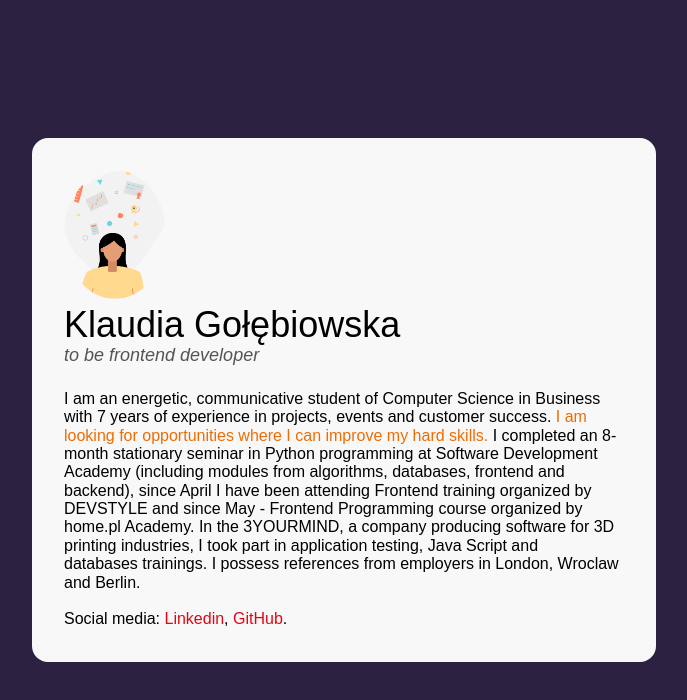
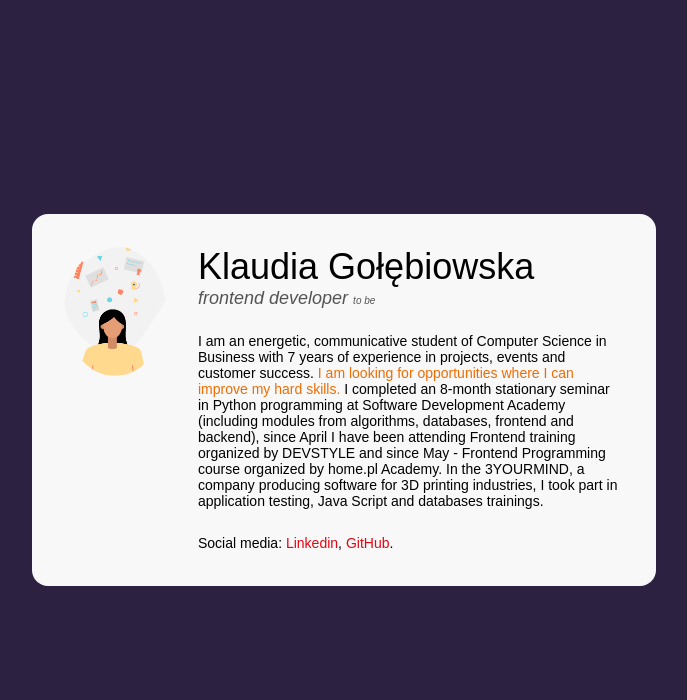
Before and after one commit to KlaudiaGolebiowska/business_card, a plain HTML site: page index.html in a window 1280 px wide. Shown: the whole page, without its empty margins (296-983 px from the left). Drawn offline with nearby package versions, Linux system fonts and the light colour scheme.

```diff
--- a/index.html
+++ b/index.html
@@ -20,9 +20,13 @@
           class="person__photo"
           alt="zdjecie"
         />
+
+        <div>
+
+
         <header class="person__info">
           <h1 class="person__name">Klaudia Gołębiowska</h1>
-          <p class="person__position">to be frontend developer</p>
+          <p class="person__position">frontend developer <strong class="person__position--special">to be</strong> </p>
         </header>
         <p class="person__description--with-margin">
           I am an energetic, communicative student of Computer Science in
@@ -38,8 +42,7 @@
           Frontend training organized by DEVSTYLE and since May - Frontend
           Programming course organized by home.pl Academy. In the 3YOURMIND, a
           company producing software for 3D printing industries, I took part in
-          application testing, Java Script and databases trainings. I possess
-          references from employers in London, Wroclaw and Berlin.
+          application testing, Java Script and databases trainings.
         </p>
 
         <p class="person__description">
@@ -55,7 +58,9 @@
             >GitHub</a
           >.
         </p>
+
       </article>
+    </div>
     </main>
   </body>
 </html>
--- a/style.css
+++ b/style.css
@@ -25,6 +25,8 @@ body {
   padding: 32px;
 }
 .person {
+    display: flex;
+    align-items: flex-start;
 }
 
 .person__info{
@@ -34,6 +36,7 @@ body {
 .person__photo {
   border-radius: 50%;
   width: 102px;
+  margin-right: 32px;
 }
 .person__name {
   font-size: 36px;
@@ -47,13 +50,26 @@ body {
   margin: 0;
   font-style: italic;
 }
+
+
+.person__position--special{
+    font-weight: normal;
+    font-size: 10px;
+  color: #545454;
+  margin: 0;
+  font-style: italic;
+
+}
 .person__description {
-  font-size: 16px;
+  font-size: 14px;
   line-height: 22px;
   margin: 0;
 }
 
-
+.person__description--with-margin{
+    margin-bottom: 22px;
+    font-size: 14px;
+}
 .special {
     color: #ED6D05;
     font-weight: normal;
```
